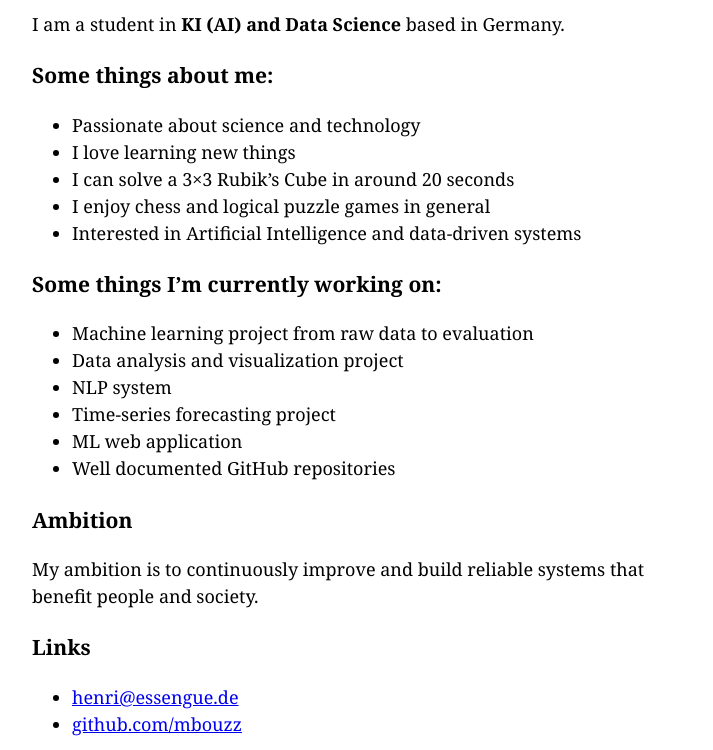
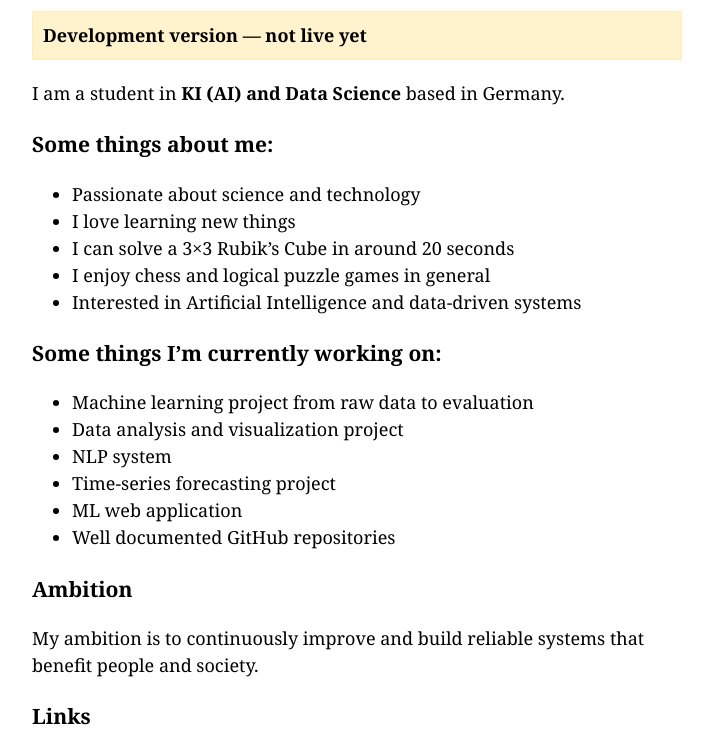
Before and after one commit to mbouzz/portfolio, a plain HTML site: page index.html in a window 1280 px wide. Shown: the part 117-867 px from the top of the page, without its empty margins (283-996 px from the left). Drawn offline with Linux system fonts and the light colour scheme.

Commit message:
add banner test

```diff
--- a/index.html
+++ b/index.html
@@ -10,6 +10,10 @@
   <body>
     <main>
       <h1>Henri Essengue</h1>
+
+      <p class="dev-banner">
+        Development version — not live yet
+      </p>
 
       <p>
         I am a student in <strong>KI (AI) and Data Science</strong> based in Germany.
--- a/style.css
+++ b/style.css
@@ -5,6 +5,14 @@ body {
     padding: 0 10px;
     margin: 50px auto;
     max-width: 650px;
+}
+
+.dev-banner {
+  background-color: #fff3cd;
+  border: 1px solid #ffeeba;
+  padding: 10px;
+  margin-bottom: 20px;
+  font-weight: bold;
 }
 
 @media (max-width: 480px) {
```
